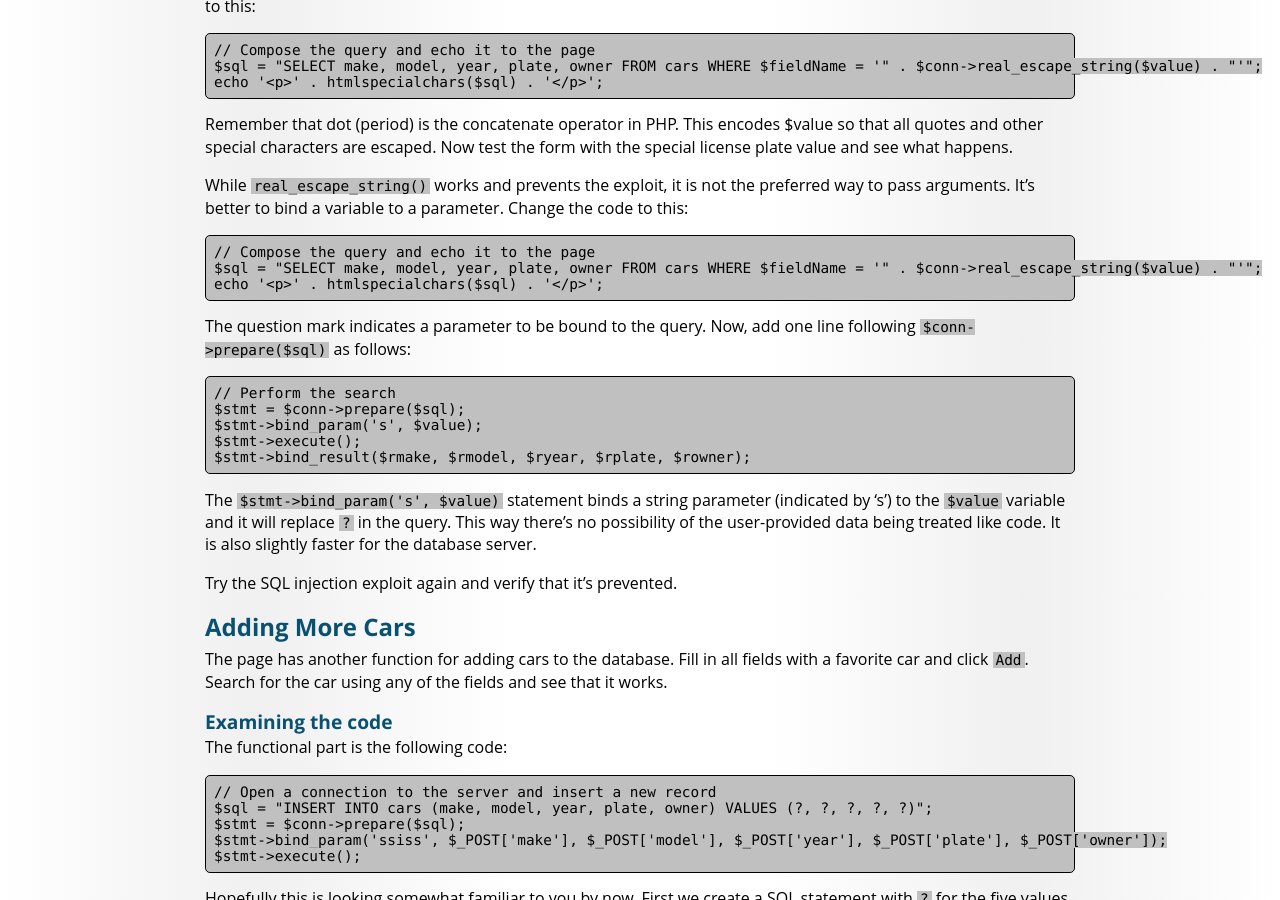
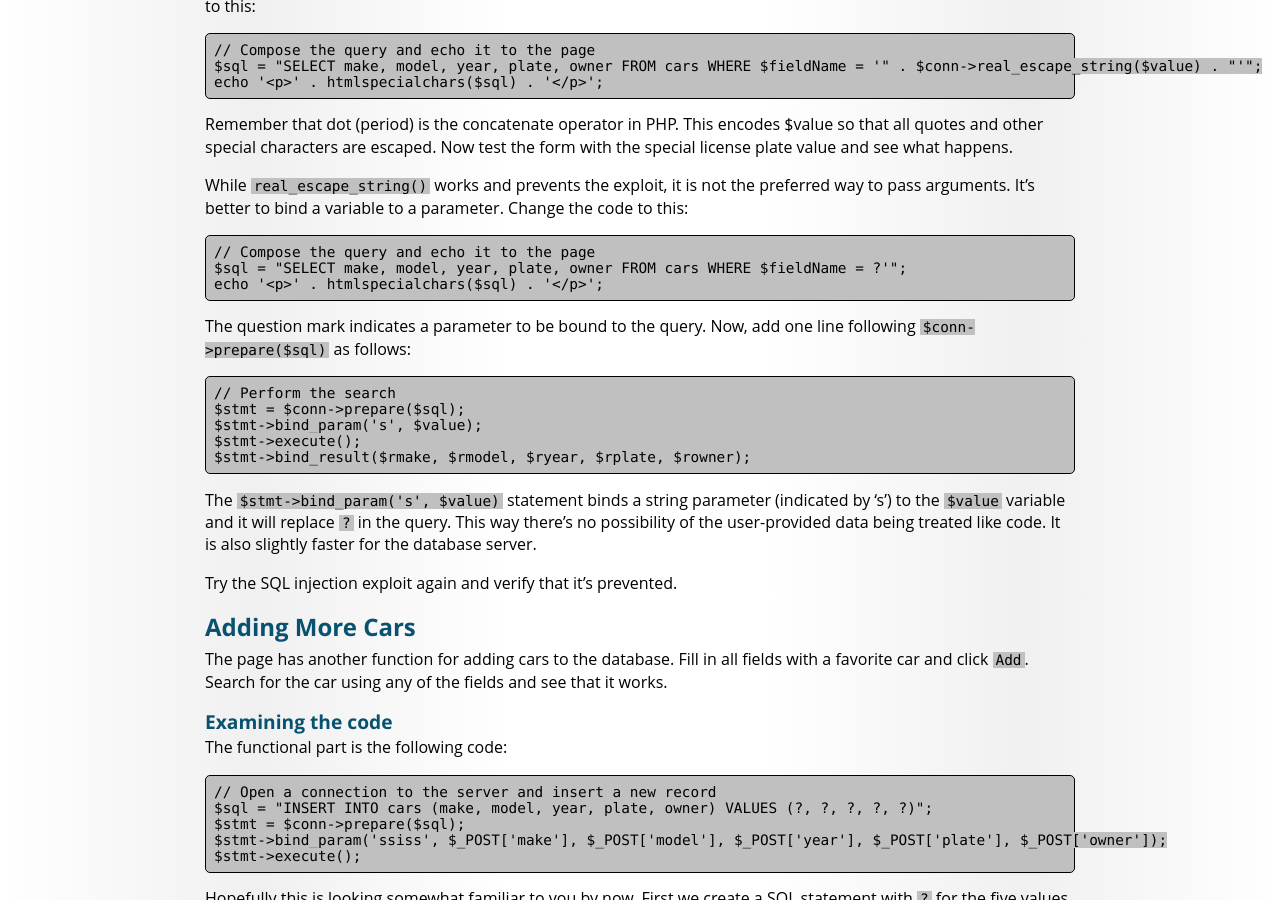
Before and after one commit to BYU-ITC-210/BYU-ITC-210.github.io, a Jekyll site: the page built from walkthrough/PHP-SQL.md, in a window 1280 px wide and 900 px high, scrolled down 3471 px. Built offline with Jekyll 4.4.1, drawn with Linux system fonts in a browser that asks for light colours; some web fonts are replaced.

````diff
--- a/walkthrough/PHP-SQL.md
+++ b/walkthrough/PHP-SQL.md
@@ -139,7 +139,7 @@
 
 ```php
 // Compose the query and echo it to the page
-$sql = "SELECT make, model, year, plate, owner FROM cars WHERE $fieldName = '" . $conn->real_escape_string($value) . "'";
+$sql = "SELECT make, model, year, plate, owner FROM cars WHERE $fieldName = ?'";
 echo '<p>' . htmlspecialchars($sql) . '</p>';
 ```
 
````
Also changed, not shown: walkthrough/PHP.md (+1 -1 lines).
